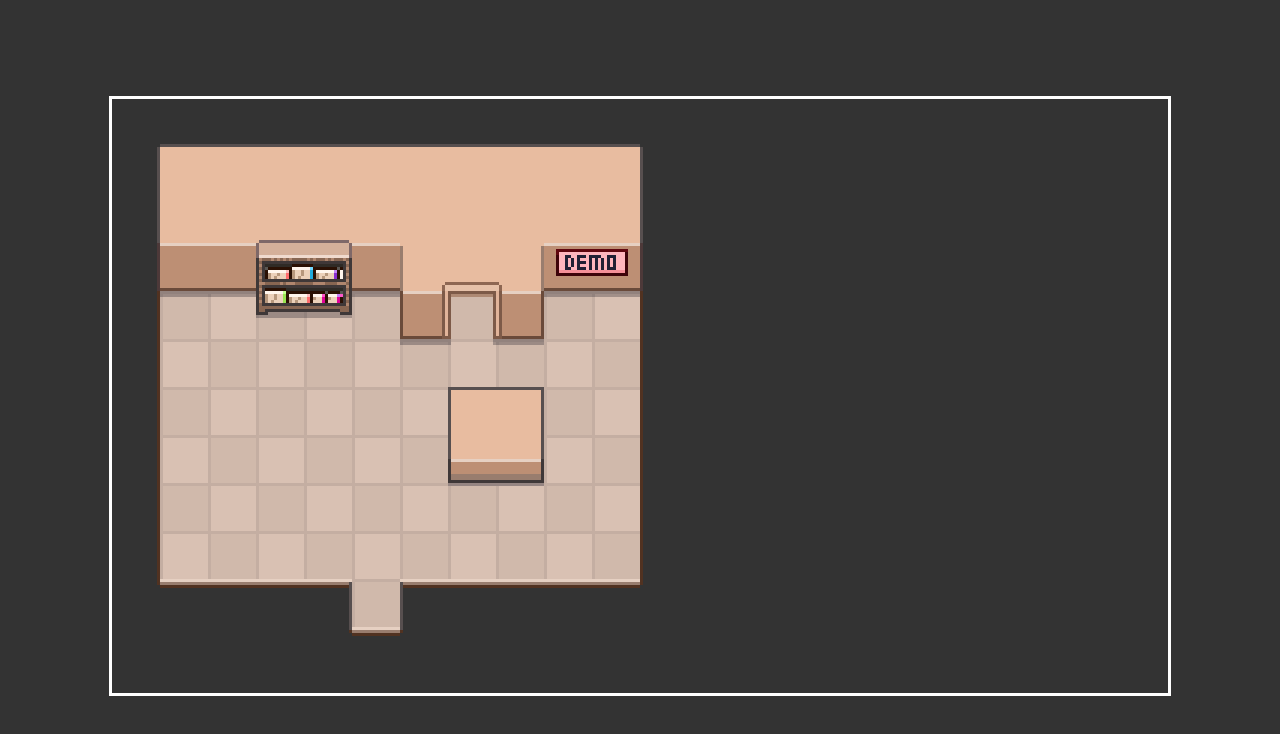
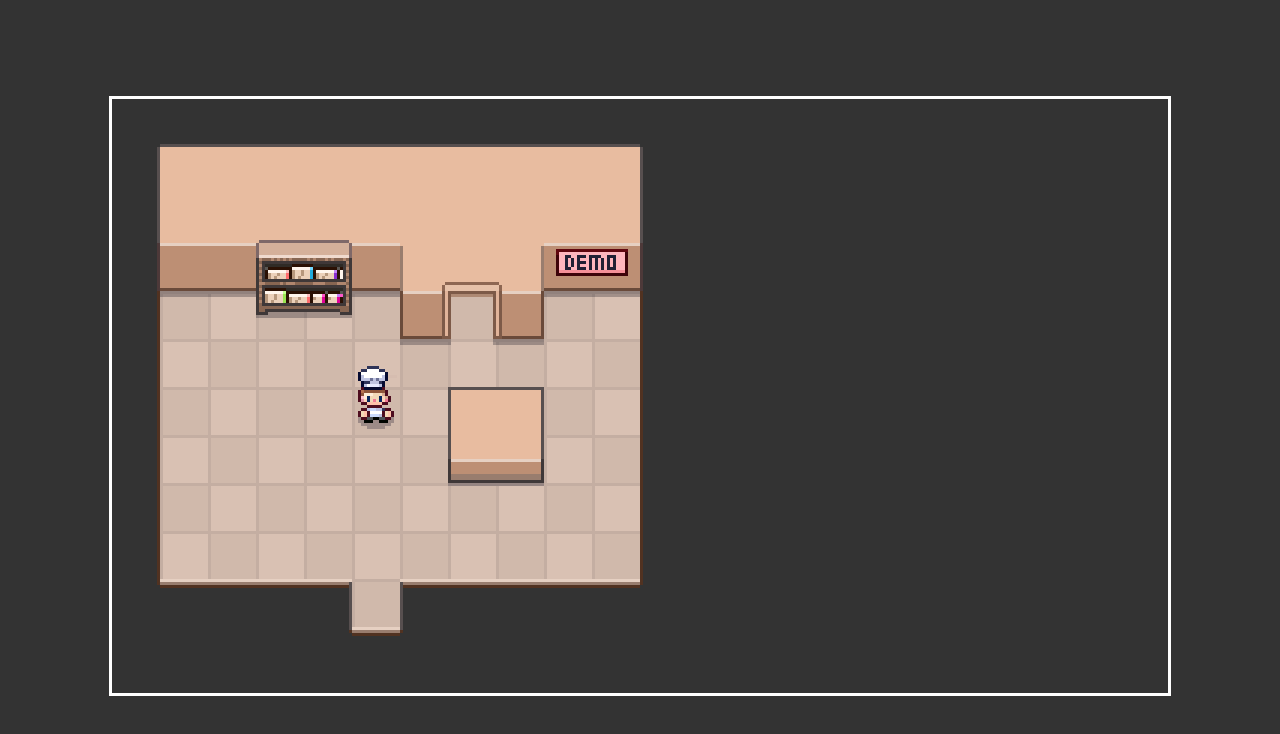
Before and after one commit to Cancellier27/pizzaGame, a plain HTML site: page index.html in a window 1280 px wide. Drawn offline with Linux system fonts and the light colour scheme.

Commit message:
creating the movements for the character

```diff
--- /dev/null
+++ b/DirectionInputs.js
@@ -0,0 +1,38 @@
+class DirectionInput {
+  constructor(config) {
+    this.heldDirections = []
+
+    this.map = {
+      ArrowUp: "up",
+      KeyW: "up",
+      ArrowDown: "down",
+      KeyS: "down",
+      ArrowLeft: "left",
+      KeyA: "left",
+      ArrowRight: "right",
+      KeyD: "right"
+    }
+  }
+
+  get direction () {
+    return this.heldDirections[0]
+  }
+
+  init() {
+    document.addEventListener("keydown", (e) => {
+      const dir = this.map[e.code]
+      if (dir && this.heldDirections.indexOf(dir) === -1) {
+        this.heldDirections.unshift(dir)
+        console.log(this.heldDirections)
+      }
+    })
+    document.addEventListener("keyup", e => {
+      const dir = this.map[e.code]
+      const index = this.heldDirections.indexOf(dir)
+      if(index > -1) {
+        this.heldDirections.splice(index, 1)
+        console.log(this.heldDirections)
+      }
+    })
+  }
+}
--- a/GameObject.js
+++ b/GameObject.js
@@ -2,10 +2,15 @@ class GameObject {
   constructor(config) {
     this.x = config.x || 0
     this.y = config.y || 0
+    this.direction = config.direction || "down"
     this.sprite = new Sprite({
       gameObject: this,
       src: config.src || "/images/characters/people/hero.png",
 
     })
   }
+
+  update() {
+
+  }
 }
--- a/Overworld.js
+++ b/Overworld.js
@@ -18,7 +18,9 @@ class Overworld {
 
       // draw game Objects
       Object.values(this.map.gameObjects).forEach(object => {
-        object.x += 1
+        object.update({
+          arrow: this.directionInput.direction
+        })
         object.sprite.draw(this.ctx)
       })
 
@@ -34,14 +36,13 @@ class Overworld {
 
   init() {
     this.map = new OverworldMap(window.OverworldMaps.DemoRoom)
+
+    this.directionInput = new DirectionInput()
+    this.directionInput.init()
+    this.directionInput.direction // down
+
     this.startGameLoop()
-
-
-
   }
 }
 
 // asprite to edit pixelArt
-
-// 4:10
-// https://www.youtube.com/watch?v=AMHHUIkUX-g&list=PLcjhmZ8oLT0r9dSiIK6RB_PuBWlG1KSq_&index=4&ab_channel=DrewConley
--- a/OverworldMap.js
+++ b/OverworldMap.js
@@ -23,10 +23,16 @@ window.OverworldMaps = {
     lowerSrc: "/images/maps/DemoLower.png",
     upperSrc: "/images/maps/DemoUpper.png",
     gameObjects: {
-      hero: new GameObject({
+      hero: new Person({
+        inPlayerControlled: true,
         x: utils.withGrid(5),
         y: utils.withGrid(6)
       }),
+      // npc1: new Person({
+      //   x: utils.withGrid(7),
+      //   y: utils.withGrid(9),
+      //   src: "/images/characters/people/npc1.png"
+      // })
     }
   },
   Kitchen: {
--- /dev/null
+++ b/Person.js
@@ -0,0 +1,32 @@
+class Person extends GameObject {
+  constructor(config) {
+    super(config)
+    this.movingProgressRemaining = 0
+
+    this.inPlayerControlled = config.inPlayerControlled || false
+
+    this.directionUpdate = {
+      "up": ["y", -1],
+      "down": ["y", 1],
+      "left": ["x", -1],
+      "right": ["x", 1],
+    }
+  }
+
+  update(state) {
+    this.updatePosition()
+    if (this.inPlayerControlled && this.movingProgressRemaining === 0 && state.arrow) {
+      this.direction = state.arrow
+      this.movingProgressRemaining = 16
+    }
+  }
+
+  updatePosition() {
+    if(this.movingProgressRemaining > 0) {
+      const [property, change] = this.directionUpdate[this.direction]
+      this[property] += change
+      this.movingProgressRemaining -= 1
+    }
+  }
+
+}
--- a/Sprite.js
+++ b/Sprite.js
@@ -19,9 +19,10 @@ class Sprite {
 
     // configure animation & initial state
     this.animations = config.animations || {
-      idleDown: [[0, 0]]
+      "idle-down": [[0, 0]],
+      "walk-down": [[1, 0], [0, 0], [3, 0], [0, 0]],
     }
-    this.currentAnimation = config.currentAnimation || "idleDown"
+    this.currentAnimation = config.currentAnimation || "idle-down"
     this.currentAnimationFrame = 0
 
     // reference gameObject
--- a/index.html
+++ b/index.html
@@ -13,8 +13,10 @@
 
   <!-- Scripts -->
   <script src="/utils.js"></script>
+  <script src="/DirectionInputs.js"></script>
   <script src="/Overworld.js"></script>
   <script src="/GameObject.js"></script>
+  <script src="/Person.js"></script>
   <script src="/Sprite.js"></script>
   <script src="/OverworldMap.js"></script>
   <script src="/init.js"></script>
```
